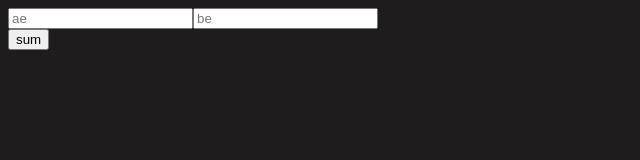
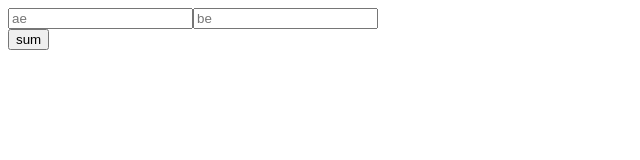
Before and after one commit to shivamyeshu/fetch-and-axios, a website: page index.html in a window 1280 px wide. Shown: the whole page, without its empty margins (0-640 px from the left). Drawn offline with nearby package versions, Linux system fonts and the light colour scheme.

Commit message:
overvamped ui

```diff
--- a/index.html
+++ b/index.html
@@ -42,7 +42,7 @@
     </div>
     <button onclick="fetchsum()"> sum</button>
 
-    <div id="total"></div>
+    <div id="total" style="text-decoration: beige; "></div>
 
 <!-- <div id="posts"></div> -->
 
--- a/style.css
+++ b/style.css
@@ -1,2 +1,3 @@
-body{background-color: #1e1c1c;
+body{background-color: #ffffff;
+    color: rgb(0, 0, 0);
 }
```
